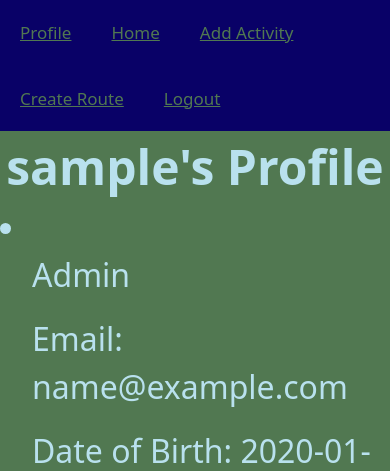
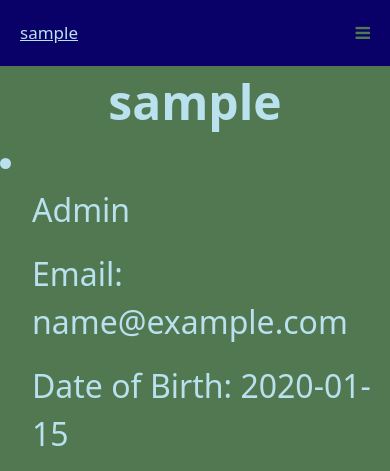
Before and after one commit to dswhaley/Route-Builder-Web-App, a Flask app: page /profile/ in a window 390 px wide. Shown: the top 471 px of the page. Run offline with Flask 3, Linux system fonts and the light colour scheme; a user stored in the database is signed in; tables that the repository leaves empty hold one stand-in row (values such as "Sample post"); parts of the project's set-up code (start-up, migrations or seed data) failed here and were passed over.

Commit message:
Top bar is now better for responsivness with changing the window size.

```diff
--- a/app/core/templates/profile.html
+++ b/app/core/templates/profile.html
@@ -8,17 +8,23 @@
     <script src="https://cdn.jsdelivr.net/npm/bootstrap@5.3.1/dist/js/bootstrap.bundle.min.js"
       integrity="sha384-HwwvtgBNo3bZJJLYd8oVXjrBZt8cqVSpeBNS5n7C8IVInixGAoxmnlMuBnhbgrkm"
       crossorigin="anonymous"></script>
+       <link rel="stylesheet" href="https://cdnjs.cloudflare.com/ajax/libs/font-awesome/4.7.0/css/font-awesome.min.css">
       <link rel="stylesheet" href="/static/styles/profile.css">
+      <script src="/static/scripts/resizeTopNav.js"></script>
+      <link rel="stylesheet" href="/static/styles/topNav.css">
 </head>
 <body>
-    <div class="topnav">
-  <a href="/profile/">Profile</a>
+    <div class="topnav" id="myTopNav">
+  <a href="/profile/">{{user.username}}</a>
   <a href="/home/">Home</a>
   <a href="/create_activity/">Add Activity</a>
   <a href="/create_route/">Create Route</a>
   <a id = "logout" href = "/auth/logout/"> Logout </a>
+  <a href="javascript:void(0);" class="icon" onclick="resize()">
+    <i class="fa fa-bars" aria-hidden="true"></i>
+    </a>
   </div>
-<header id = "h">{{user.username}}'s Profile</header>
+<header id = "h">{{user.username}}</header>
 <li id = "list">
     {%if user.admin %}
     <ul>Admin</ul>
--- /dev/null
+++ b/app/static/scripts/resizeTopNav.js
@@ -0,0 +1,9 @@
+function resize() {
+    const x = document.getElementById("myTopNav");
+    if (!x.classList.contains("responsive")) {
+        x.classList.add("responsive");
+    }
+    else {
+        x.classList.remove("responsive");
+    }
+}
--- a/app/static/styles/profile.css
+++ b/app/static/styles/profile.css
@@ -1,15 +1,3 @@
 body{background-color: rgba(81, 120, 81); color: rgb(185, 225, 238);}
 #h{text-align: center; font-size: 300%; font-weight: bold;}
 #list{font-size: 200%; list-style-image: circle;}
-.topnav {
-  background-color:rgb(9, 1, 103);
-  overflow: hidden;
-
-}
-.topnav a {
-  float: left;
-  color:rgb(81, 120, 81);
-  text-align: center;
-  padding: 20px 20px;
-  font-size: 17px;
-}
--- /dev/null
+++ b/app/static/styles/topNav.css
@@ -0,0 +1,46 @@
+.topnav {
+  background-color:rgb(9, 1, 103);
+  overflow: hidden;
+
+}
+
+/* Style the links inside the navigation bar */
+.topnav a {
+  float: left;
+  color:rgb(81, 120, 81);
+  text-align: center;
+  padding: 20px 20px;
+  font-size: 17px;
+}
+
+/* Change the color of links on hover */
+.topnav a:hover {
+  color:  rgb(185, 225, 238);
+}
+
+.topnav .icon {
+  display: none;
+}
+
+
+@media screen and (max-width: 600px) {
+  .topnav a:not(:first-child) {display: none;}
+  .topnav a.icon {
+    float: right;
+    display:block;
+
+  }
+}
+@media screen and (max-width: 600px) {
+  .topnav.responsive {position: relative;}
+  .topnav.responsive a.icon {
+    position: absolute;
+    right: 0;
+    top: 0;
+  }
+  .topnav.responsive a {
+    float: none;
+    display: block;
+    text-align: left;
+  }
+}
```
Also changed, not shown: app/core/templates/home.html (+10 -3 lines), app/static/scripts/resizeTopNav.ts (added, +12 -0 lines), app/static/styles/home.css (+2 -20 lines).
